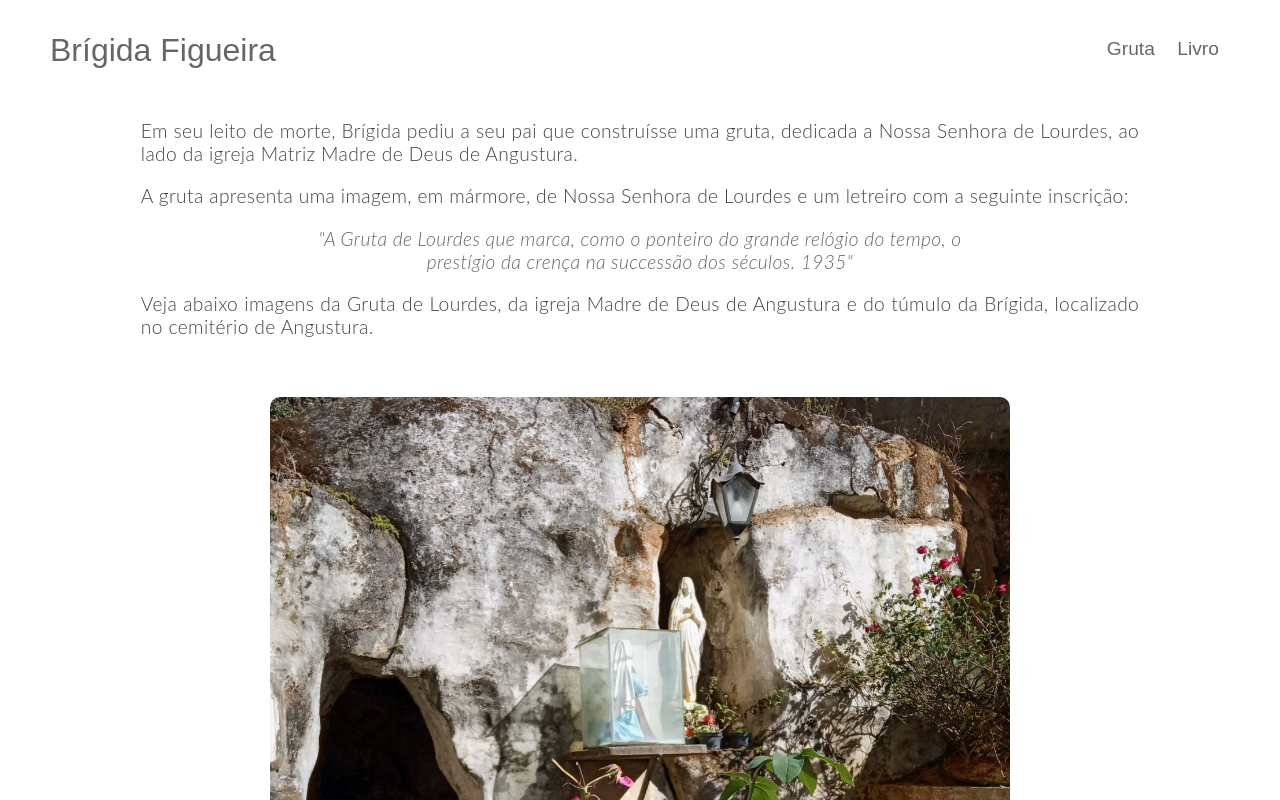
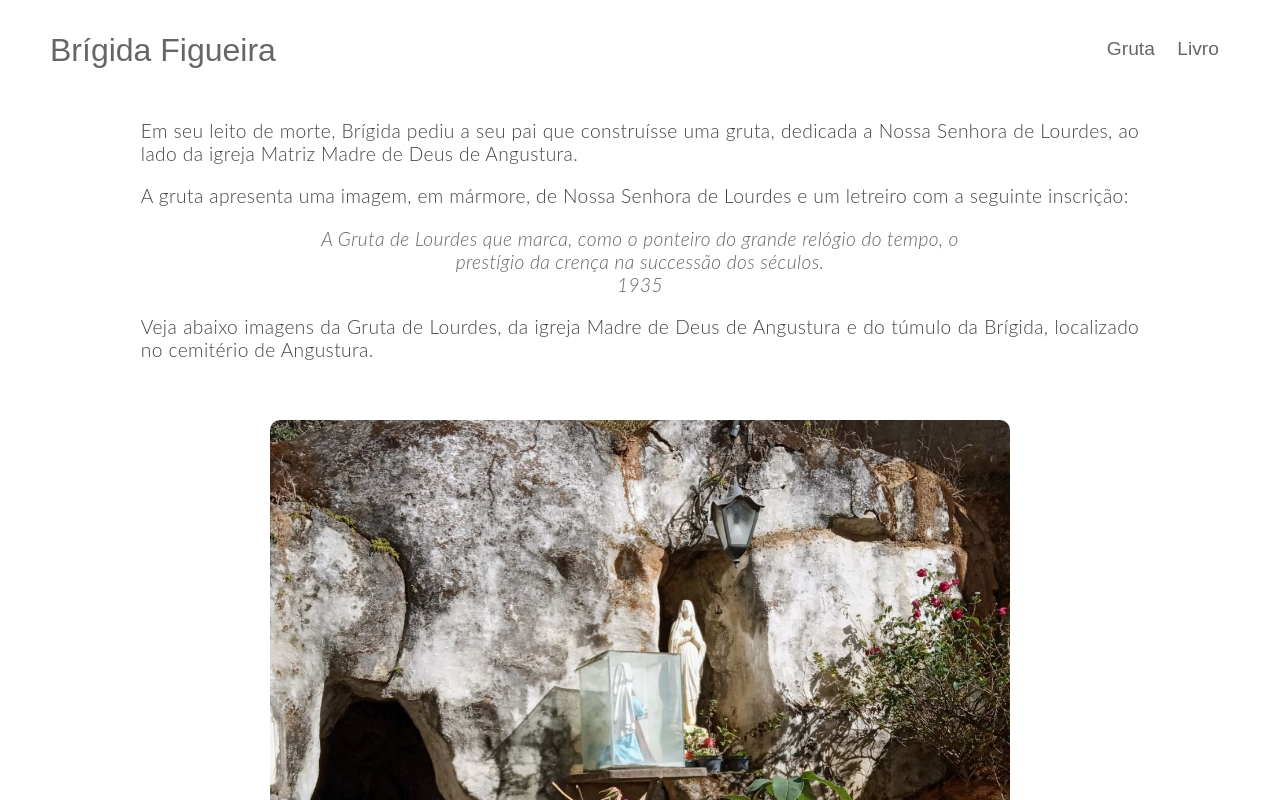
Before and after one commit to jadefr/brigida, a React (Create React App) app: page /gruta in a window 1280 px wide. Shown: the top 800 px of the page. Built offline with nearby package versions, Linux system fonts and the light colour scheme.

Commit message:
Add br to gruta text

```diff
--- a/src/views/Gruta/Gruta.js
+++ b/src/views/Gruta/Gruta.js
@@ -11,8 +11,8 @@ function Gruta() {
                     Nossa Senhora de Lourdes, ao lado da igreja Matriz Madre de Deus de Angustura.</p>
                 <p className="text">A gruta apresenta uma imagem, em mármore, de Nossa Senhora de Lourdes e um letreiro
                     com a seguinte inscrição:</p>
-                <p className="text gruta__placa-text">"A Gruta de Lourdes que marca, como o ponteiro do grande relógio
-                    do tempo, o prestígio da crença na successão dos séculos. 1935"</p>
+                <p className="text gruta__placa-text">A Gruta de Lourdes que marca, como o ponteiro do grande relógio
+                    do tempo, o prestígio da crença na successão dos séculos.<br/>1935</p>
             </div>
             <div className="gruta__row gruta__text-row gruta__last-text">
                 <p className="text">Veja abaixo imagens da Gruta de Lourdes, da igreja Madre de Deus de Angustura e do
```
